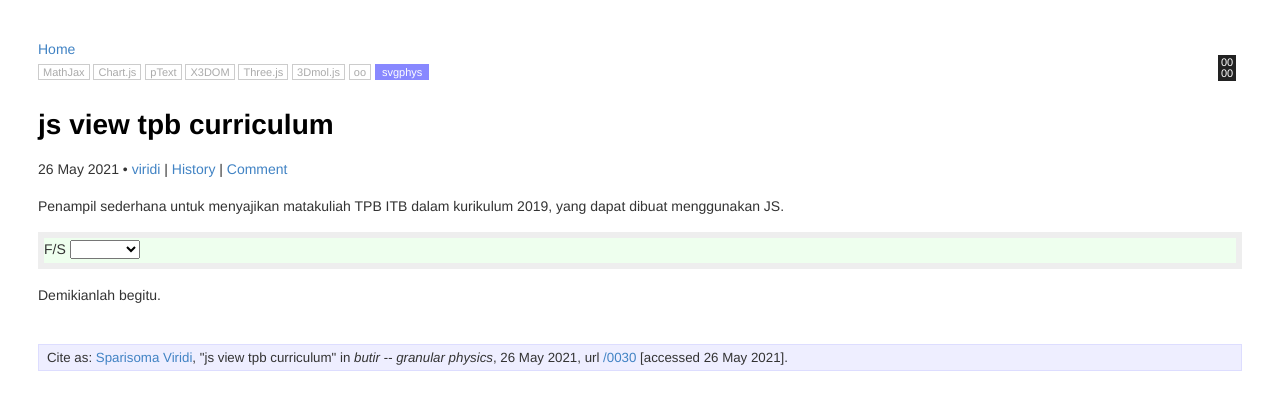
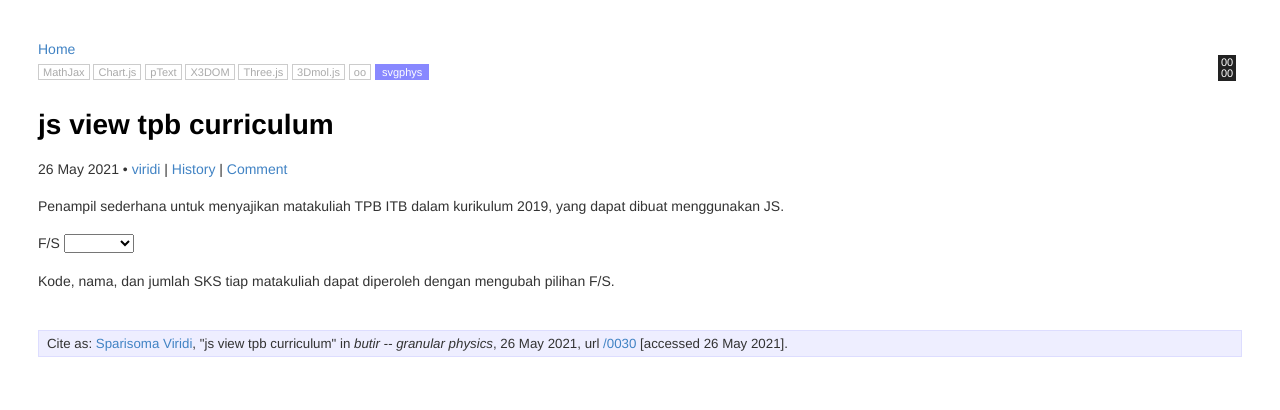
Before and after one commit to dudung/butir, a Jekyll site: the page built from _posts/0/03/2021-05-25-js-view-tpb-curriculum.md, in a window 1280 px wide. Shown: the top 410 px of the page. Built offline with Jekyll 4.4.1, drawn with Linux system fonts in a browser that asks for light colours; some of the changed lines change nothing that is shown.

Commit message:
pause today

```diff
--- a/_posts/0/03/2021-05-25-js-view-tpb-curriculum.md
+++ b/_posts/0/03/2021-05-25-js-view-tpb-curriculum.md
@@ -13,7 +13,7 @@
 svgphys: true
 category: code
 tags: ["js", "html", "calc", "tpb", "ip"]
-date: 2021-05-26 16:20:00 +0700
+date: 2021-05-26 21:21:00 +0700
 permalink: /0030
 src: https://github.com/dudung/butir/commits/main/_posts/0/03/2021-05-25-js-view-tpb-curriculum.md
 twitter_username: 6unpnp
@@ -26,4 +26,4 @@
 <script>
 </script>
 
-Demikianlah begitu.
+Kode, nama, dan jumlah SKS tiap matakuliah dapat diperoleh dengan mengubah pilihan F/S.
--- a/assets/js/app/js-view-tpb-curriculum.js
+++ b/assets/js/app/js-view-tpb-curriculum.js
@@ -25,6 +25,7 @@
 	1624 Rename it from js-calc-tpb-ip to js-view-tpb-curriculum.
 	2036 Continue setting layout.
 	2104 Finish first appearence of curriculum for 14 faculties.
+	2120 Clean style as paragraph texts.
 
 	Notes
 	1. It could be two functions of getCourse().from(), first from
@@ -294,27 +295,9 @@ curriculums.push(c);
 
 // Create layout
 var div = document.createElement("div");
-with(div.style) {
-	padding = "2px";
-	background = "#eee";
-	padding = "6px";
-}
-
 var divT = document.createElement("div");
-with(divT.style) {
-	background = "#efe";
-	height = "25px";
-}
-
 var divL = document.createElement("div");
-with(divL.style) {
-	background = "#fee";
-}
-
 var divR = document.createElement("div");
-with(divR.style) {
-	background = "#eef";
-}
 
 var faculty = document.createElement("select");
 faculty.style.width = "70px";
```
